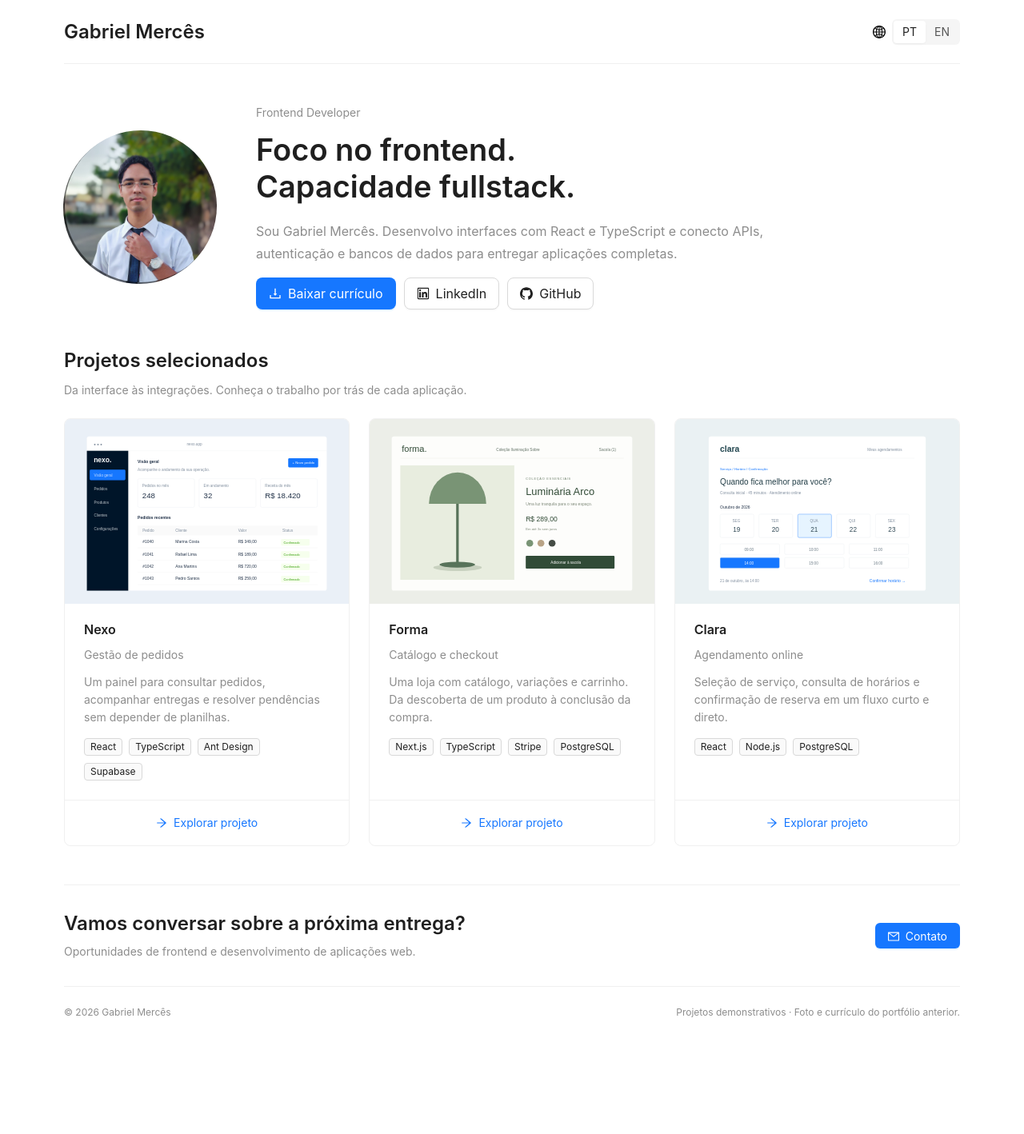
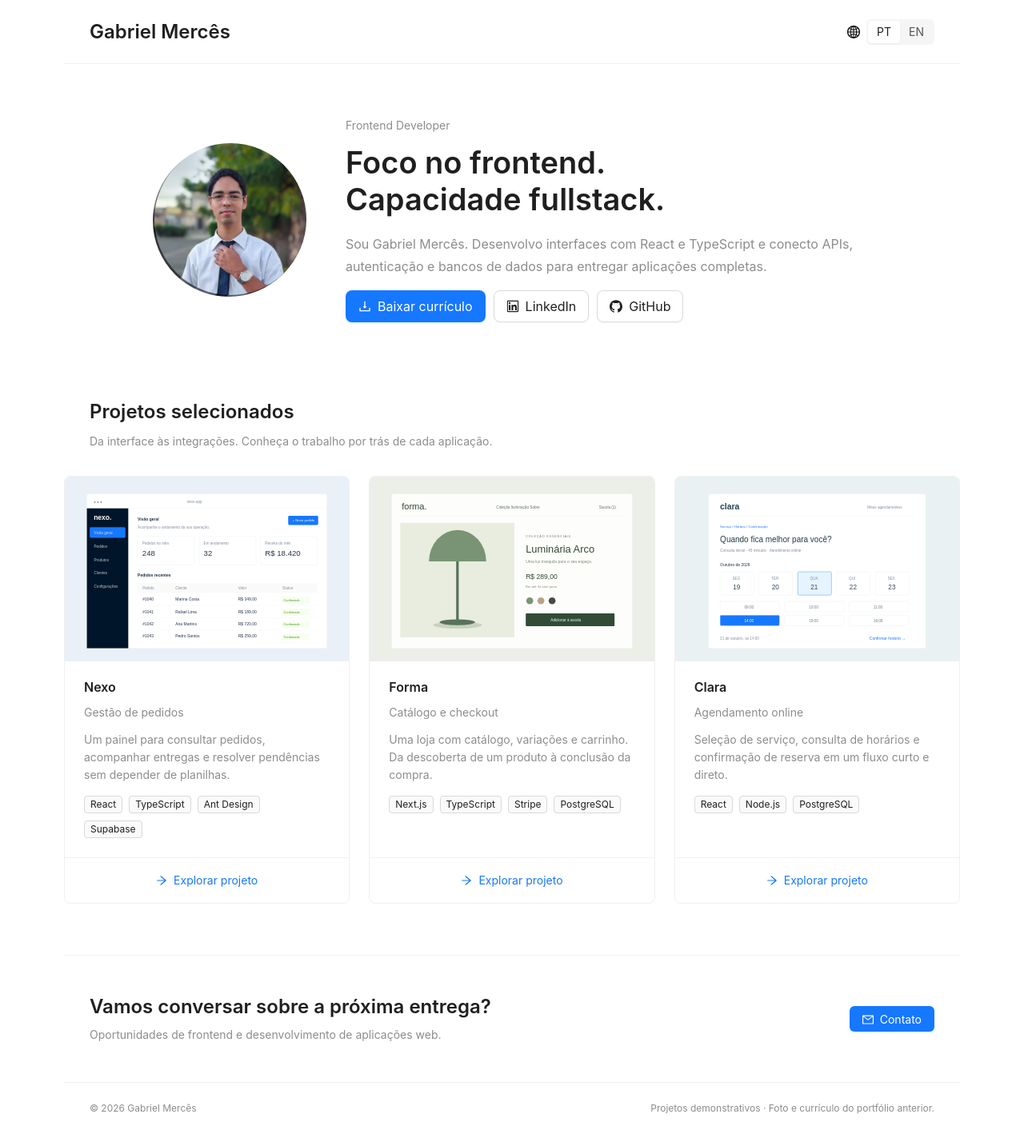
Before and after one commit to diGit-hub/gabriel-merces, a React (Vite) app: page / in a window 1280 px wide. Shown: the whole page at 80% size. Before the commit the page ends 1298 px from the top, so only its background shows below. Built offline with nearby package versions, Linux system fonts and the light colour scheme.

Commit message:
Publish current portfolio

```diff
--- a/src/App.tsx
+++ b/src/App.tsx
@@ -28,9 +28,9 @@ export default function App() {
   return (
     <ConfigProvider locale={locale === 'pt' ? ptBR : enUS}>
       <div className="page-container">
-        <header className="flex h-18 items-center justify-between border-b border-[#f0f0f0] min-[601px]:h-20">
-          <Typography.Text strong className="text-2xl!">Gabriel Mercês</Typography.Text>
-          <div className="flex items-center gap-2">
+        <header className="section-inset flex min-h-20 items-center justify-between gap-4 border-b border-[#f0f0f0] py-4">
+          <Typography.Text strong className="text-xl! min-[601px]:text-2xl!">Gabriel Mercês</Typography.Text>
+          <div className="flex shrink-0 items-center gap-2">
             <GlobalOutlined aria-hidden="true" className="text-base text-neutral-500" />
             <div
               role="button"
@@ -57,7 +57,7 @@ export default function App() {
         <main>
           <Hero text={text} />
           <ProjectsSection text={text} locale={locale} onSelect={setSelectedProject} />
-          <section className="mt-12 flex flex-col items-start justify-between gap-6 border-t border-[#f0f0f0] py-8 min-[801px]:flex-row min-[801px]:items-center">
+          <section className="section-inset contact-section flex flex-col items-start justify-between gap-6 border-t border-[#f0f0f0] min-[801px]:flex-row min-[801px]:items-center">
             <div>
               <Typography.Title level={3} className="m-0!">{text.cta}</Typography.Title>
               <Typography.Paragraph type="secondary" className="mb-0! mt-2!">{text.ctaText}</Typography.Paragraph>
@@ -65,7 +65,7 @@ export default function App() {
             <Button type="primary" href="mailto:gabriel.merces.dev@gmail.com" icon={<MailOutlined />}>{text.contact}</Button>
           </section>
         </main>
-        <footer className="flex flex-col justify-between gap-2 border-t border-[#f0f0f0] py-6 min-[601px]:flex-row min-[601px]:gap-4">
+        <footer className="section-inset flex flex-col justify-between gap-2 border-t border-[#f0f0f0] py-6 min-[601px]:flex-row min-[601px]:gap-4">
           <Typography.Text type="secondary" className="text-xs!">© 2026 Gabriel Mercês</Typography.Text>
           <Typography.Text type="secondary" className="text-xs!">{text.footer}</Typography.Text>
         </footer>
--- a/src/components/Hero.tsx
+++ b/src/components/Hero.tsx
@@ -6,7 +6,7 @@ import resume from '../assets/curriculo-gabriel-merces.pdf';
 
 export default function Hero({ text }: { text: Copy }) {
   return (
-    <section className="grid items-center gap-6 py-8 min-[601px]:grid-cols-[160px_minmax(0,1fr)] min-[601px]:gap-8 min-[601px]:py-12 min-[801px]:grid-cols-[192px_minmax(0,1fr)] min-[801px]:gap-12">
+    <section className="hero-layout grid items-center gap-6 min-[601px]:grid-cols-[160px_minmax(0,1fr)] min-[601px]:gap-8 min-[801px]:grid-cols-[192px_minmax(0,1fr)] min-[801px]:gap-12">
       <div className="flex justify-start min-[601px]:justify-center">
         <div className="relative isolate size-28 min-[601px]:size-40 min-[801px]:size-48">
           <div aria-hidden="true" className="pointer-events-none absolute inset-0 -translate-x-0.5 translate-y-0.5 brightness-[0.45]">
--- a/src/components/ProjectsSection.tsx
+++ b/src/components/ProjectsSection.tsx
@@ -12,7 +12,7 @@ interface Props {
 export default function ProjectsSection({ text, locale, onSelect }: Props) {
   return (
     <section id="projetos">
-      <div className="mb-6">
+      <div className="section-inset mb-8">
         <Typography.Title level={3} className="!mb-2 !mt-0">{text.projects}</Typography.Title>
         <Typography.Text type="secondary">{text.projectsSub}</Typography.Text>
       </div>
--- a/src/index.css
+++ b/src/index.css
@@ -1,14 +1,33 @@
 @import "tailwindcss";
 
 :root {
-  /* Shared alignment for header, hero, projects and footer. */
+  /* Outer grid, inner section spacing and the narrower introduction are distinct. */
   --page-content-max: 70rem;
   --page-gutter: clamp(1.25rem, 6vw, 5.5rem);
+  --section-inset: clamp(0.75rem, 2.5vw, 2rem);
+  --section-space: clamp(2.5rem, 5vw, 4.5rem);
+  --hero-content-max: 60rem;
 }
 
 .page-container {
   width: min(calc(100% - 2 * var(--page-gutter)), var(--page-content-max));
   margin-inline: auto;
+}
+
+.section-inset {
+  padding-inline: var(--section-inset);
+}
+
+.hero-layout {
+  max-width: var(--hero-content-max);
+  margin-inline: auto;
+  padding: var(--section-space) var(--section-inset);
+  margin-bottom: calc(var(--section-space) / 2);
+}
+
+.contact-section {
+  margin-top: var(--section-space);
+  padding-block: calc(var(--section-space) * 0.75);
 }
 
 html {
```
